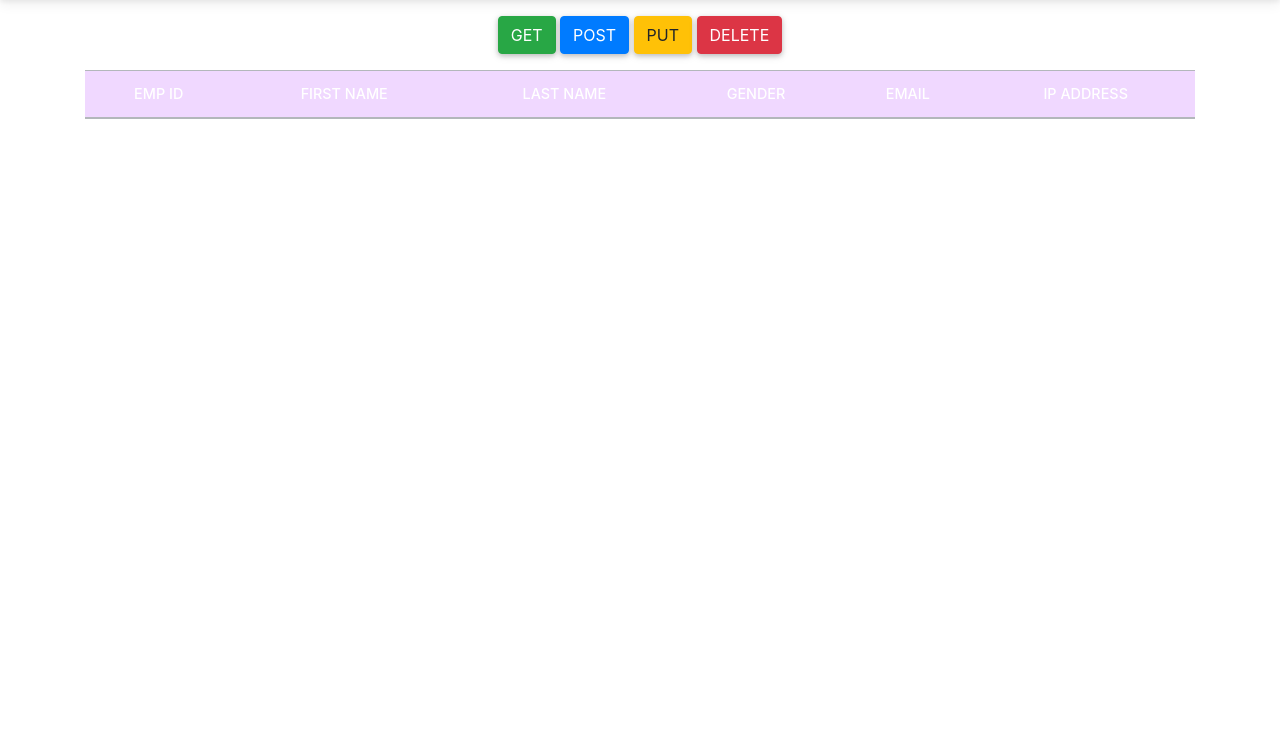
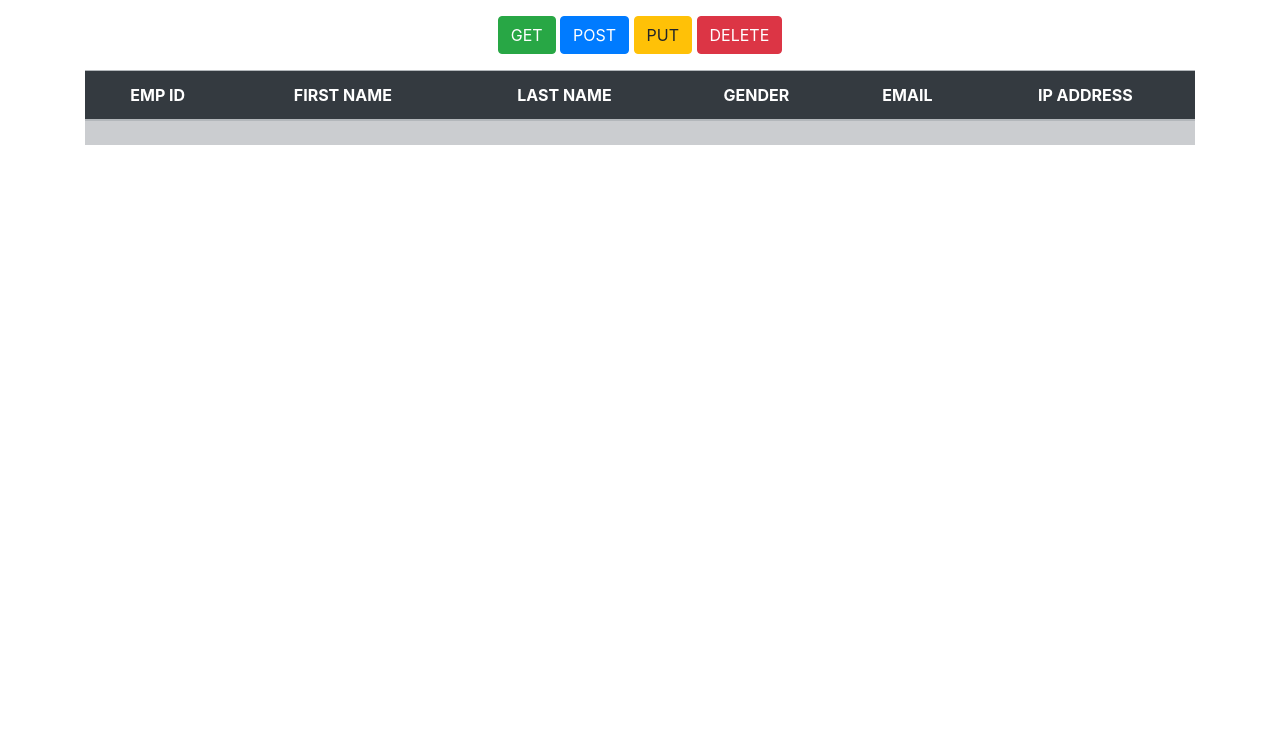
Before and after one commit to msarefin/mywebApplication, a website: page 02_AJAX_REST_API/index.html in a window 1280 px wide. Shown: the part 56-800 px from the top of the page. Drawn offline with nearby package versions, Linux system fonts and the light colour scheme.

Commit message:
just updated the 02 project

```diff
--- a/02_AJAX_REST_API/index.html
+++ b/02_AJAX_REST_API/index.html
@@ -11,11 +11,11 @@
     <!-- Google Fonts -->
     <link href="https://fonts.googleapis.com/css?family=Roboto:300,400,500,700&display=swap" rel="stylesheet" />
     <!-- MDB -->
-    <link href="https://cdnjs.cloudflare.com/ajax/libs/mdb-ui-kit/3.10.1/mdb.min.css" rel="stylesheet" />
+    <!-- <link href="https://cdnjs.cloudflare.com/ajax/libs/mdb-ui-kit/3.10.1/mdb.min.css" rel="stylesheet" /> -->
     <!-- CSS only -->
     <!-- <link href="https://cdn.jsdelivr.net/npm/bootstrap@5.1.3/dist/css/bootstrap.min.css" rel="stylesheet"
-        integrity="sha384-1BmE4kWBq78iYhFldvKuhfTAU6auU8tT94WrHftjDbrCEXSU1oBoqyl2QvZ6jIW3" crossorigin="anonymous">
-    -->
+        integrity="sha384-1BmE4kWBq78iYhFldvKuhfTAU6auU8tT94WrHftjDbrCEXSU1oBoqyl2QvZ6jIW3" crossorigin="anonymous"> -->
+
         <link rel="stylesheet" href="https://stackpath.bootstrapcdn.com/bootstrap/4.3.1/css/bootstrap.min.css"
         integrity="sha384-ggOyR0iXCbMQv3Xipma34MD+dH/1fQ784/j6cY/iJTQUOhcWr7x9JvoRxT2MZw1T" crossorigin="anonymous">
 
@@ -44,8 +44,8 @@
     <div class="container mt-3">
         <div class="row">
             <div class="col">
-                <table class="table table-hover table-striped table-secondary text-center">
-                    <thead class="bg-primary text-white">
+                <table class="table table-hover text-center table-secondary table-striped">
+                    <thead class="bg-dark text-white">
                         <tr>
                             <th>EMP ID</th>
                             <th>FIRST NAME</th>
@@ -55,7 +55,16 @@
                             <th>IP ADDRESS</th>
                         </tr>
                     </thead>
-
+                    <tbody>
+                        <tr>
+                            <td></td>
+                            <td></td>
+                            <td></td>
+                            <td></td>
+                            <td></td>
+                            <td></td>
+                        </tr>
+                    </tbody>
                 </table>
             </div>
         </div>
```
